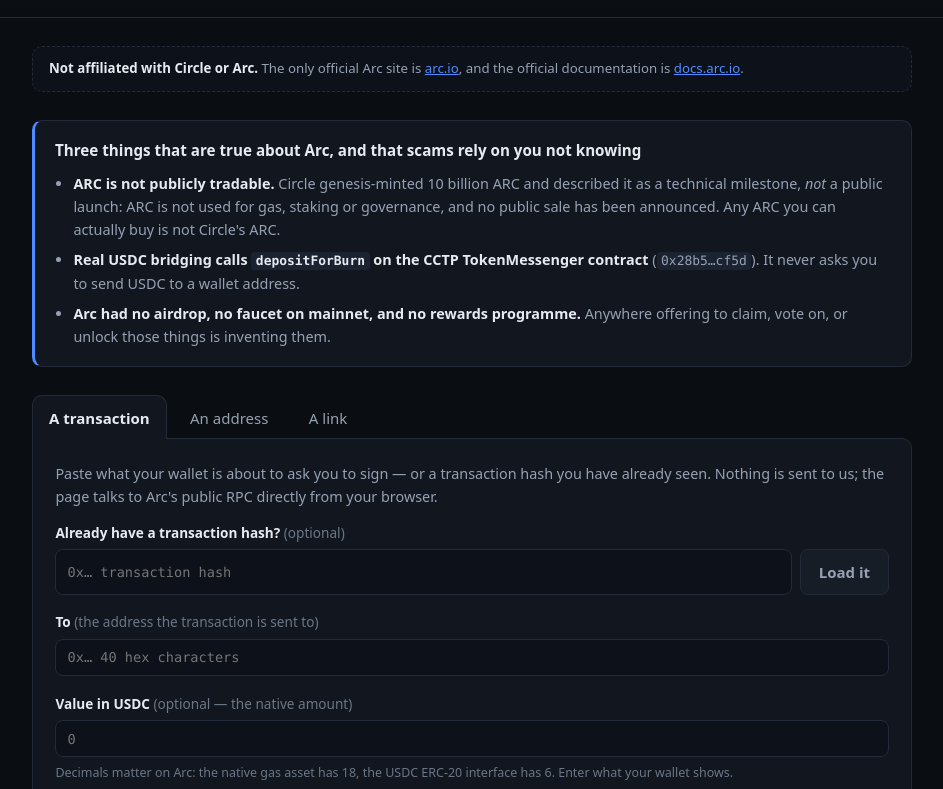
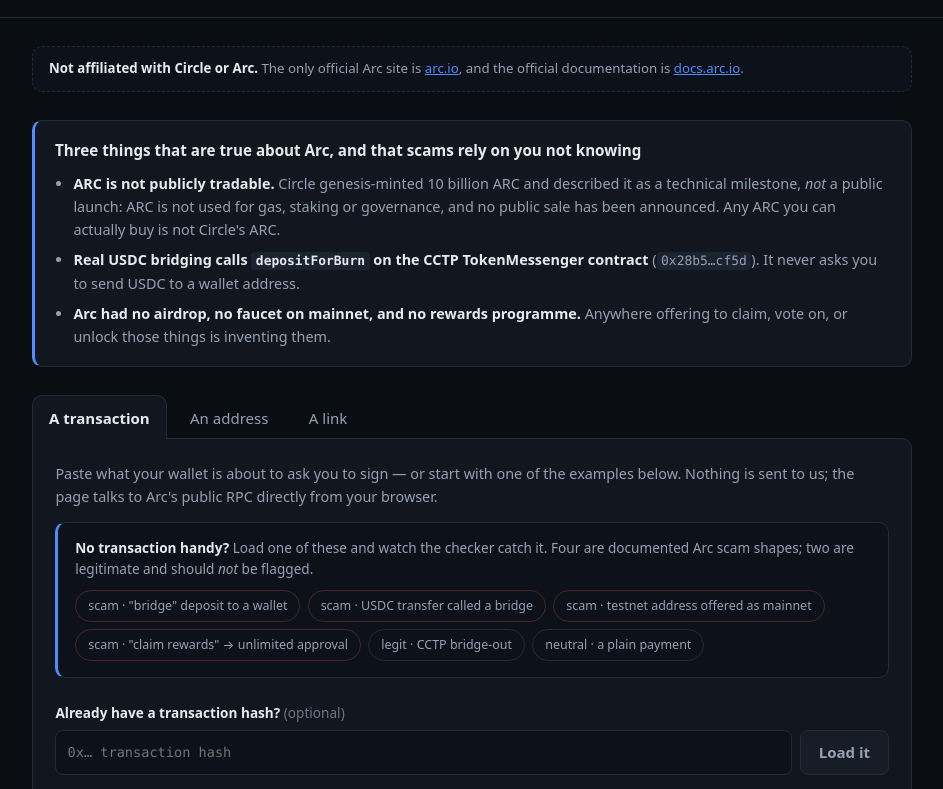
Before and after one commit to 0xZumii/ArcGuard, a website: page docs/index.html in a window 1280 px wide. Shown: the part 132-921 px from the top of the page, without its empty margins (168-1111 px from the left). Drawn offline with Linux system fonts and the light colour scheme; no server answers.

Commit message:
Move the examples above the form so a first-time visitor can act immediately
A judge landing on the page has no transaction to paste; the demos were below the form, so the tool's value was only visible after scrolling. Styled as a highlighted panel to draw the eye.

```diff
--- a/docs/index.html
+++ b/docs/index.html
@@ -51,9 +51,17 @@
   <!-- ================= TRANSACTION ================= -->
   <section class="panel is-active" id="panel-transaction" role="tabpanel">
     <p class="panel-intro">
-      Paste what your wallet is about to ask you to sign — or a transaction hash you have already
-      seen. Nothing is sent to us; the page talks to Arc's public RPC directly from your browser.
+      Paste what your wallet is about to ask you to sign — or start with one of the examples
+      below. Nothing is sent to us; the page talks to Arc's public RPC directly from your browser.
     </p>
+
+    <div class="examples">
+      <p class="examples-label">
+        <strong>No transaction handy?</strong> Load one of these and watch the checker catch it.
+        Four are documented Arc scam shapes; two are legitimate and should <em>not</em> be flagged.
+      </p>
+      <div class="examples-row" id="examples"></div>
+    </div>
 
     <form id="tx-form" class="form">
       <div class="field">
@@ -98,11 +106,6 @@
         <button type="button" class="btn btn--ghost" id="tx-clear">Clear</button>
       </div>
     </form>
-
-    <div class="examples">
-      <p class="examples-label">Or load a documented Arc scam pattern and watch it get caught:</p>
-      <div class="examples-row" id="examples"></div>
-    </div>
 
     <div id="tx-results" class="results" aria-live="polite"></div>
   </section>
--- a/docs/styles.css
+++ b/docs/styles.css
@@ -161,8 +161,23 @@ input:focus, textarea:focus, select:focus { outline: 2px solid var(--accent); ou
 .btn:disabled { opacity: 0.5; cursor: progress; }
 
 /* ---------- examples ---------- */
-.examples { margin-top: 1.5rem; border-top: 1px dashed var(--border); padding-top: 1rem; }
-.examples-label { font-size: 0.82rem; color: var(--text-faint); margin: 0 0 0.6rem; }
+/* Sits above the form on purpose: a first-time visitor has no transaction to
+   paste, so the demos have to be the first thing they can act on. */
+.examples {
+  margin-bottom: 1.5rem;
+  padding: 0.95rem 1.05rem 1.05rem;
+  background: #0d1119;
+  border: 1px solid var(--border);
+  border-left: 3px solid var(--accent);
+  border-radius: var(--radius);
+}
+.examples-label {
+  font-size: 0.85rem;
+  color: var(--text-dim);
+  margin: 0 0 0.7rem;
+  line-height: 1.5;
+}
+.examples-label strong { color: var(--text); }
 .examples-row { display: flex; flex-wrap: wrap; gap: 0.45rem; }
 .example {
   font: inherit; font-size: 0.78rem; cursor: pointer;
```
